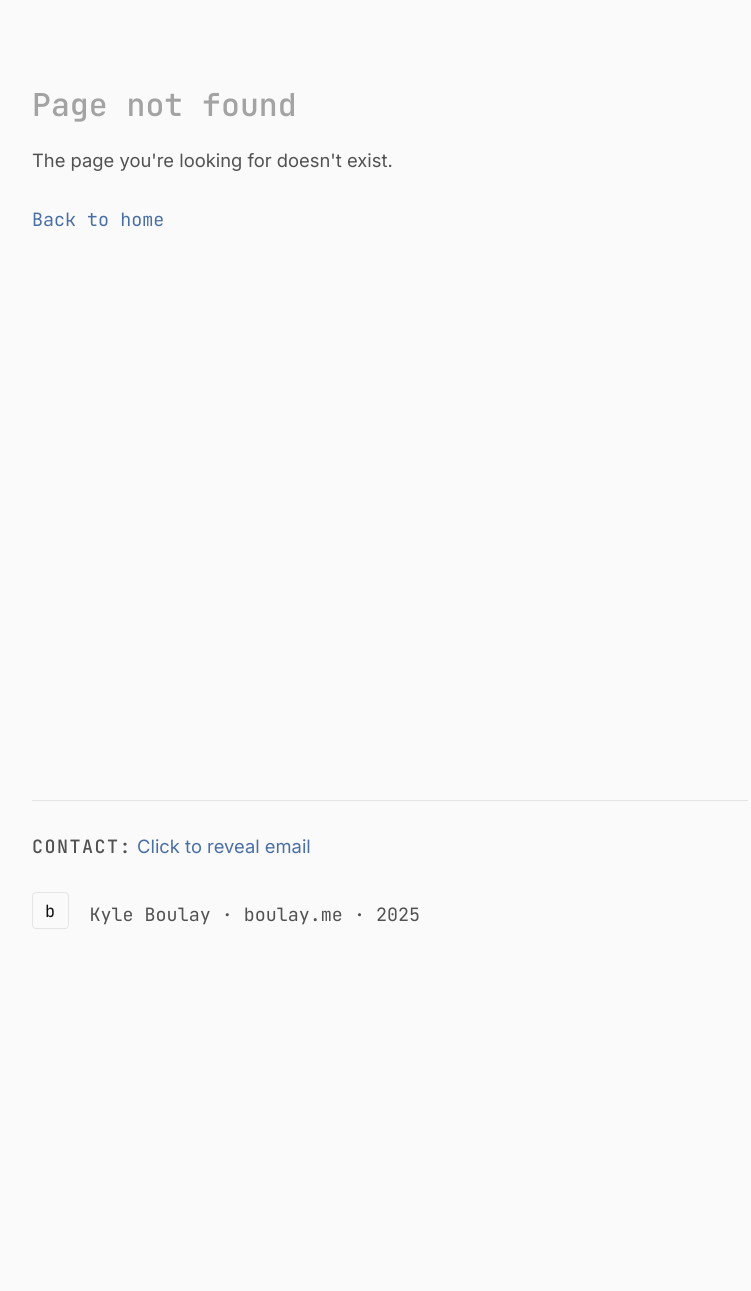
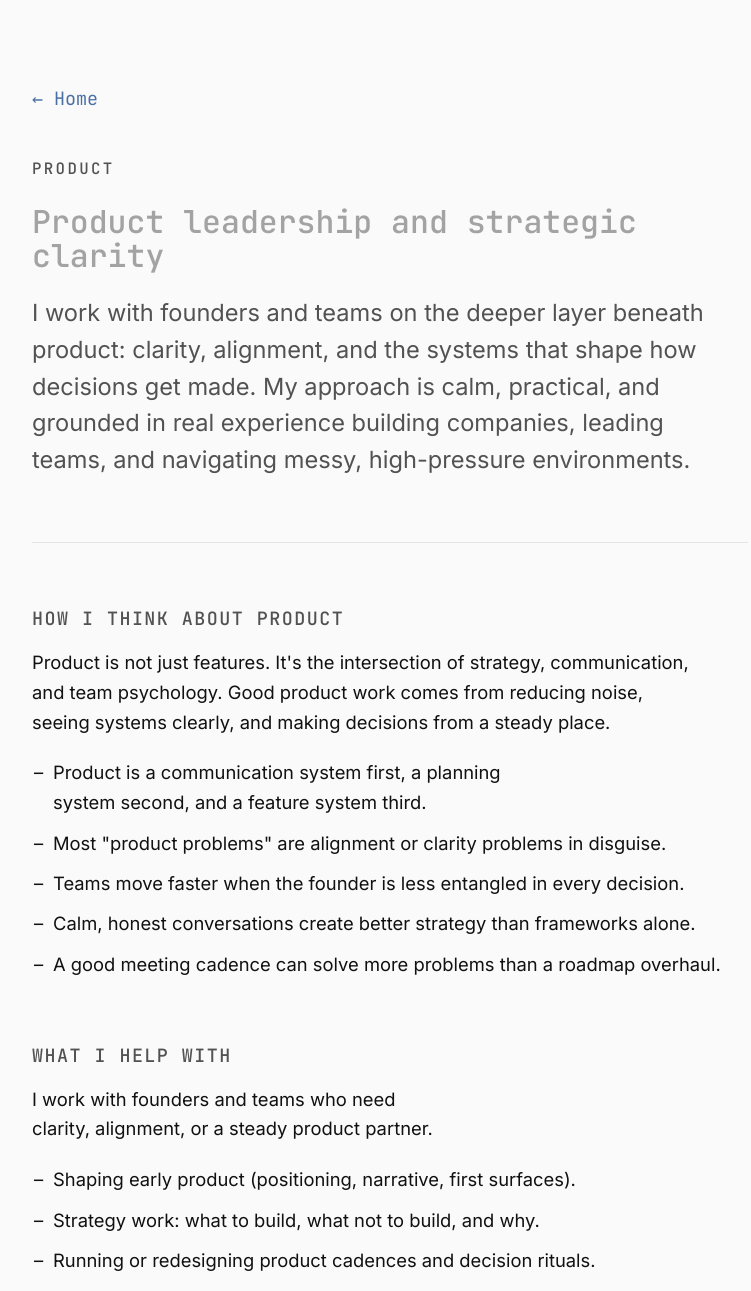
Before and after one commit to kysebo/boulay-site, a Next.js app: page /product in a window 1280 px wide. Before the commit this address had no page. Shown: the top 1291 px of the page, without its empty margins (31-782 px from the left). Before the commit the page ends 980 px from the top, so only its background shows below. Built offline with nearby package versions, Linux system fonts and the light colour scheme.

Commit message:
added product page

```diff
--- a/app/page.tsx
+++ b/app/page.tsx
@@ -81,8 +81,16 @@ export default function Home() {
                 <a href="/coaching" className="text-[#4a6fa5] underline-offset-2">Founder and executive coaching</a>
               </Balancer>
             </li>
-            <li><Balancer>Product consulting (strategy, shaping, narrative)</Balancer></li>
-            <li><Balancer>Fractional product leadership</Balancer></li>
+            <li>
+              <Balancer>
+                <a href="/product" className="text-[#4a6fa5] underline-offset-2">Product consulting (strategy, shaping, narrative)</a>
+              </Balancer>
+            </li>
+            <li>
+              <Balancer>
+                <a href="/product" className="text-[#4a6fa5] underline-offset-2">Fractional product leadership</a>
+              </Balancer>
+            </li>
             <li>
               <Balancer>
                 <a href="/frontend" className="text-[#4a6fa5] underline-offset-2">UI engineering contracts (React, Tailwind, shadcn)</a>
--- /dev/null
+++ b/app/product/page.tsx
@@ -0,0 +1,132 @@
+import Link from 'next/link'
+import { Balancer } from 'react-wrap-balancer'
+import Footer from '@/components/Footer'
+
+export default function ProductPage() {
+  return (
+    <>
+      <main className="min-h-screen bg-[#fafafa] text-[#111]">
+        <div className="max-w-[800px] mx-auto md:mx-0 md:ml-4 px-8 pt-16 pb-8">
+
+          {/* BACK LINK */}
+          <Link
+            href="/"
+            className="font-mono text-sm text-[#4a6fa5] underline-offset-2 cursor-pointer"
+          >
+            ← Home
+          </Link>
+
+          {/* HEADER */}
+          <header>
+            <section className="pb-6 mt-8">
+              <p className="font-mono uppercase text-xs tracking-[0.15em] font-medium text-neutral-600 mb-5">
+                PRODUCT
+              </p>
+              <h1 className="font-mono text-2xl md:text-2xl font-medium leading-[1.1] text-neutral-400">
+                Product leadership and strategic clarity
+              </h1>
+              <p className="mt-4 text-base md:text-lg text-neutral-600">
+                <Balancer>
+                  I work with founders and teams on the deeper layer beneath product: clarity, alignment, and the systems that shape how decisions get made. My approach is calm, practical, and grounded in real experience building companies, leading teams, and navigating messy, high-pressure environments.
+                </Balancer>
+              </p>
+            </section>
+          </header>
+
+          {/* SECTION 1: How I think about product */}
+          <section className="mt-6 border-t border-neutral-200 pt-12">
+            <h2 className="font-mono text-sm uppercase tracking-[0.08em] font-medium text-neutral-600 mb-3">
+              How I think about product
+            </h2>
+            <p className="text-sm leading-relaxed mb-4">
+              <Balancer>
+                Product is not just features. It's the intersection of strategy, communication, and team psychology. Good product work comes from reducing noise, seeing systems clearly, and making decisions from a steady place.
+              </Balancer>
+            </p>
+            <ul className="space-y-2 text-sm leading-relaxed list-['–__'] pl-4">
+              <li><Balancer>Product is a communication system first, a planning system second, and a feature system third.</Balancer></li>
+              <li><Balancer>Most "product problems" are alignment or clarity problems in disguise.</Balancer></li>
+              <li><Balancer>Teams move faster when the founder is less entangled in every decision.</Balancer></li>
+              <li><Balancer>Calm, honest conversations create better strategy than frameworks alone.</Balancer></li>
+              <li><Balancer>A good meeting cadence can solve more problems than a roadmap overhaul.</Balancer></li>
+            </ul>
+          </section>
+
+          {/* SECTION 2: What I help with */}
+          <section className="mt-12">
+            <h2 className="font-mono text-sm uppercase tracking-[0.08em] font-medium text-neutral-600 mb-3">
+              What I help with
+            </h2>
+            <p className="text-sm leading-relaxed mb-4">
+              <Balancer>
+                I work with founders and teams who need clarity, alignment, or a steady product partner.
+              </Balancer>
+            </p>
+            <ul className="space-y-2 text-sm leading-relaxed list-['–__'] pl-4">
+              <li><Balancer>Shaping early product (positioning, narrative, first surfaces).</Balancer></li>
+              <li><Balancer>Strategy work: what to build, what not to build, and why.</Balancer></li>
+              <li><Balancer>Running or redesigning product cadences and decision rituals.</Balancer></li>
+              <li><Balancer>Translating founder instinct into clear product direction.</Balancer></li>
+              <li><Balancer>Coaching emerging product leaders.</Balancer></li>
+              <li><Balancer>Creating systems for meetings, alignment, and accountability.</Balancer></li>
+              <li><Balancer>Quietly stepping in as a fractional partner when things feel chaotic.</Balancer></li>
+            </ul>
+          </section>
+
+          {/* SECTION 3: Experience */}
+          <section className="mt-12">
+            <h2 className="font-mono text-sm uppercase tracking-[0.08em] font-medium text-neutral-600 mb-3">
+              Experience
+            </h2>
+            <ul className="space-y-2 text-sm leading-relaxed list-['–__'] pl-4">
+              <li><Balancer>Conceived and product-led the first real-time charter bus booking flow at Bus.com — a novel onboarding and quoting experience that shifted a legacy industry to instant self-serve.</Balancer></li>
+              <li><Balancer>Led product, operations, and leadership systems during hypergrowth as Bus.com scaled to ~100 people.</Balancer></li>
+              <li><Balancer>Built frameworks for clarity, alignment, and team dynamics that I still use with founders today.</Balancer></li>
+              <li><Balancer>Designed and shipped Purposeful's personalized, multi-step onboarding flow (Next.js + Tailwind + shadcn), one of our most consistently praised product surfaces.</Balancer></li>
+              <li><Balancer>Coached and advised dozens of founders and operators on product decisions, team dynamics, and strategic direction.</Balancer></li>
+            </ul>
+          </section>
+
+          {/* SECTION 4: How we can work together */}
+          <section className="mt-12">
+            <h2 className="font-mono text-sm uppercase tracking-[0.08em] font-medium text-neutral-600 mb-3">
+              How we can work together
+            </h2>
+            <p className="text-sm leading-relaxed mb-4">
+              <Balancer>
+                Two main ways I usually help:
+              </Balancer>
+            </p>
+            <ul className="space-y-2 text-sm leading-relaxed list-['–__'] pl-4">
+              <li><Balancer>Product consulting — strategy, shaping, narrative, and clarity work for founders and early teams.</Balancer></li>
+              <li><Balancer>Fractional product leadership — standing in as a calm, steady product partner for a period of time.</Balancer></li>
+            </ul>
+            <p className="text-sm leading-relaxed mt-4">
+              <Balancer>
+                Both formats focus on clarity, honesty, and building systems that help teams make better decisions with less noise.
+              </Balancer>
+            </p>
+          </section>
+
+          {/* SECTION 5: Get in touch */}
+          <section className="mt-12">
+            <h2 className="font-mono text-sm uppercase tracking-[0.08em] font-medium text-neutral-600 mb-3">
+              Get in touch
+            </h2>
+            <p className="text-sm leading-relaxed">
+              <Balancer>
+                If you want help with product strategy or product leadership, you can reach me at{' '}
+                <a href="mailto:kyle@boulay.me" className="text-[#4a6fa5] underline-offset-2">
+                  kyle@boulay.me
+                </a>
+              </Balancer>
+            </p>
+          </section>
+
+        </div>
+      </main>
+
+      <Footer />
+    </>
+  );
+}
```
